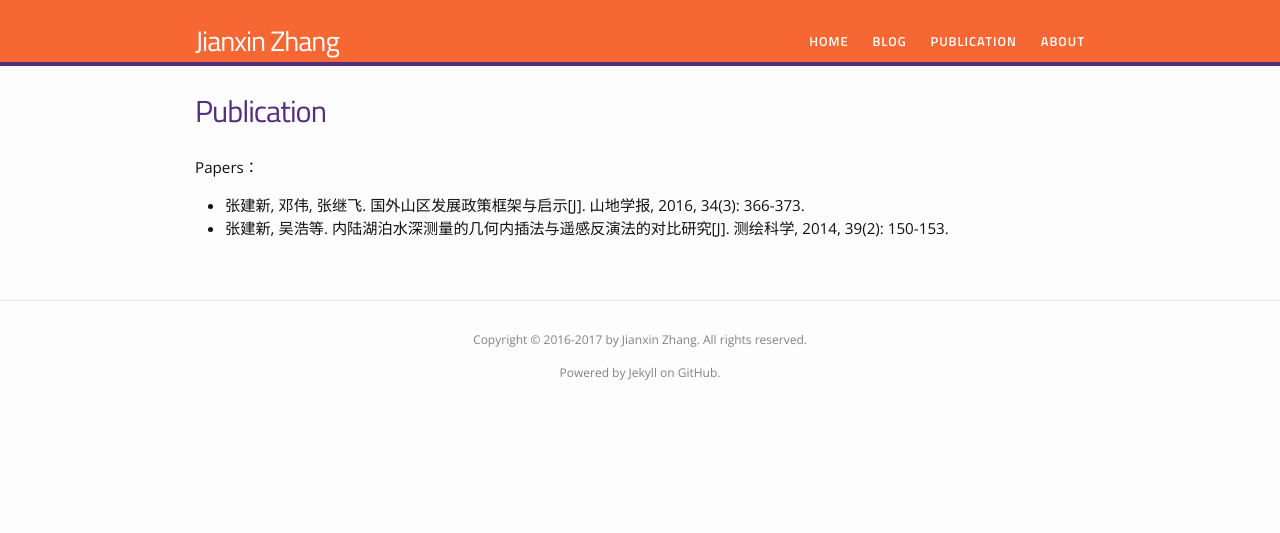
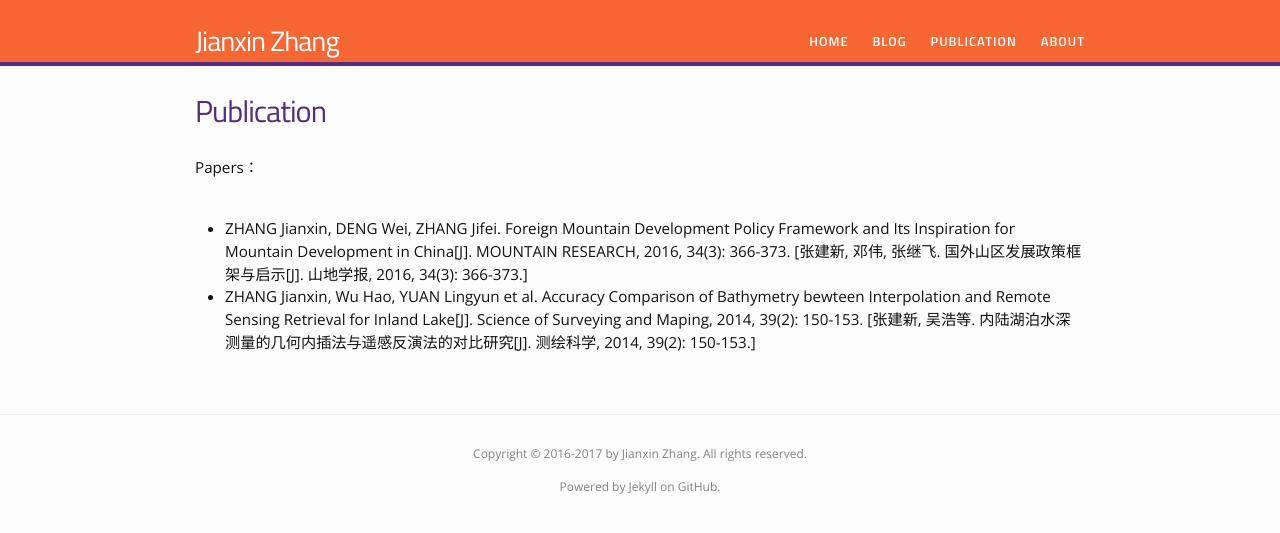
Before and after one commit to 0ZJX0/0ZJX0.github.io, a Jekyll site: the page built from publication.md, in a window 1280 px wide. Shown: the top 533 px of the page. Built offline with Jekyll 4.4.1, drawn with Linux system fonts in a browser that asks for light colours.

Commit message:
Update publication.md

```diff
--- a/publication.md
+++ b/publication.md
@@ -6,6 +6,6 @@ permalink: /publication/
 
 <h4>Papers：</h4>
 <ul>
-  <li>张建新, 邓伟, 张继飞. 国外山区发展政策框架与启示[J]. 山地学报, 2016, 34(3): 366-373.</li>
-  <li>张建新, 吴浩等. 内陆湖泊水深测量的几何内插法与遥感反演法的对比研究[J]. 测绘科学, 2014, 39(2): 150-153.</li>
+  <li>ZHANG Jianxin, DENG Wei, ZHANG Jifei. Foreign Mountain Development Policy Framework and Its Inspiration for Mountain Development in China[J]. MOUNTAIN RESEARCH, 2016, 34(3): 366-373. [张建新, 邓伟, 张继飞. 国外山区发展政策框架与启示[J]. 山地学报, 2016, 34(3): 366-373.]</li>
+  <li>ZHANG Jianxin, Wu Hao, YUAN Lingyun et al. Accuracy Comparison of Bathymetry bewteen Interpolation and Remote Sensing Retrieval for Inland Lake[J]. Science of Surveying and Maping, 2014, 39(2): 150-153. [张建新, 吴浩等. 内陆湖泊水深测量的几何内插法与遥感反演法的对比研究[J]. 测绘科学, 2014, 39(2): 150-153.]</li>
 </ul>
```
